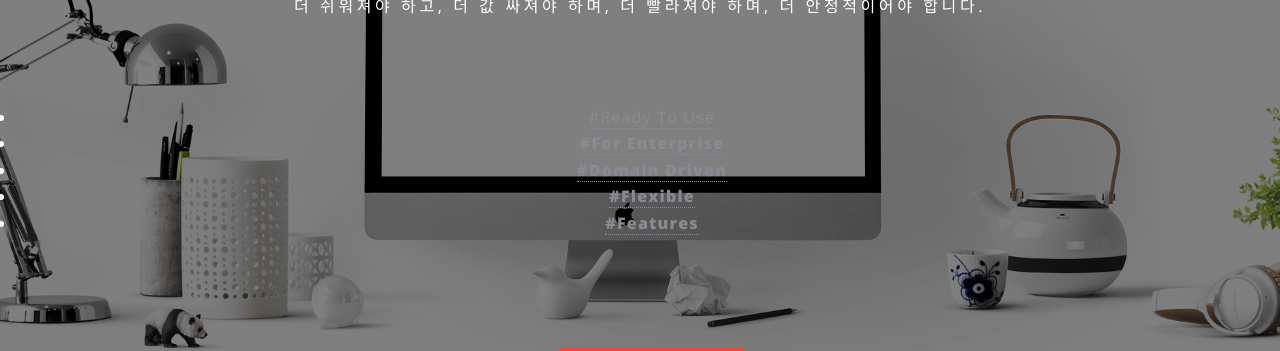
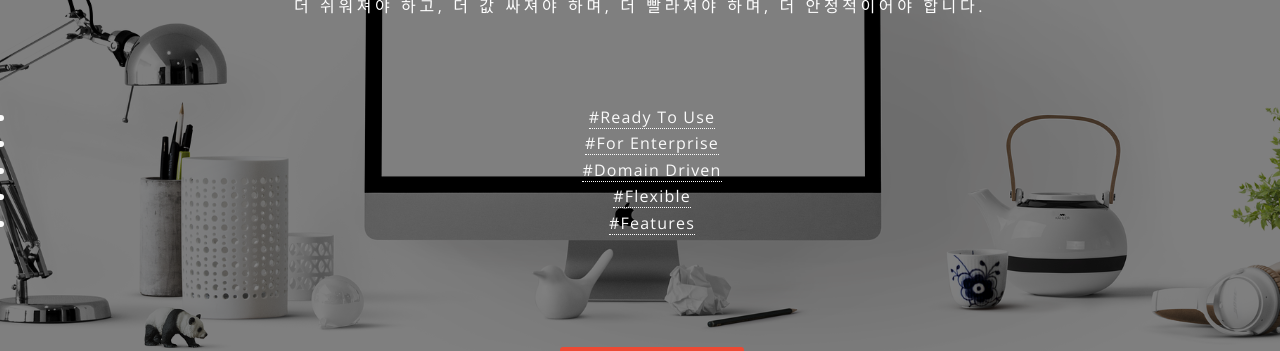
Before and after one commit to rchemist/rchemist.github.io, a Jekyll site: the page built from index.html, in a window 1280 px wide. Shown: the part 314-665 px from the top of the page. Built offline with Jekyll 4.4.1, drawn with Linux system fonts in a browser that asks for light colours.

```diff
--- a/index.html
+++ b/index.html
@@ -24,12 +24,12 @@ layout: landing
 							<h3>전자상거래 서비스를 만들고 운영하는 일은</h3>
 							<p>더 쉬워져야 하고, 더 값 싸져야 하며, 더 빨라져야 하며, 더 안정적이어야 합니다.</p><br /><br />
 
-							<ul class="actions">
-								<li><a href="#one" style="color:#8E8892">#Ready To Use</a></li>
-								<li><a href="#two" style="color:#8E8892;font-weight:bold">#For Enterprise</a></li>
-								<li><a href="#three" style="color:#8E8892;font-weight:bold">#Domain Driven</a></li>
-								<li><a href="#four" style="color:#8E8892;font-weight:bold">#Flexible</a></li>
-								<li><a href="#five" style="color:#8E8892;font-weight:bold">#Features</a></li>
+							<ul class="actions" style="color:#fafafa">
+								<li><a href="#one">#Ready To Use</a></li>
+								<li><a href="#two">#For Enterprise</a></li>
+								<li><a href="#three">#Domain Driven</a></li>
+								<li><a href="#four">#Flexible</a></li>
+								<li><a href="#five">#Features</a></li>
 							</ul>
 							<br /><br /><br />
 							<ul class="actions">
```
